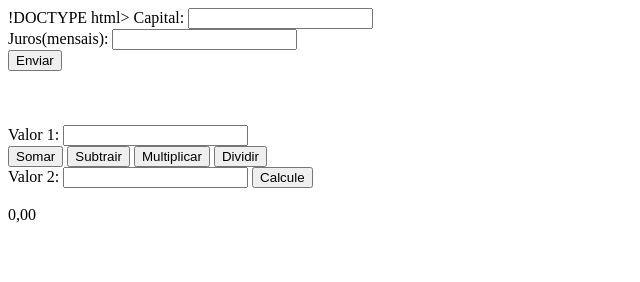
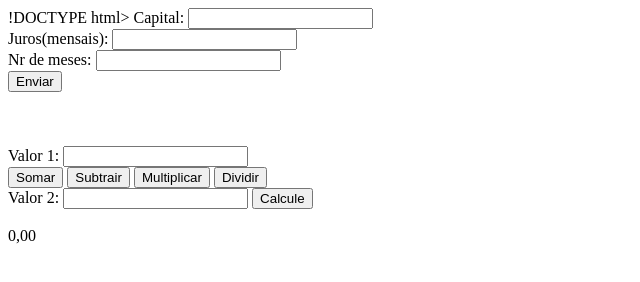
Before and after one commit to beatrizbueno1/primeiro_3t, a plain HTML site: page index.html in a window 1280 px wide. Shown: the whole page, without its empty margins (0-640 px from the left). Drawn offline with Linux system fonts and the light colour scheme.

Commit message:
Update index.html

```diff
--- a/index.html
+++ b/index.html
@@ -12,6 +12,7 @@
 
   Capital: <input id="valor" type="text"><br>
   Juros(mensais): <input id="juros" type="text"><br>
+  Nr de meses: <input id="meses" type="text"><br>
   <button onclick="calcula()">Enviar</button>
 
   <br><br><br><br>
```
